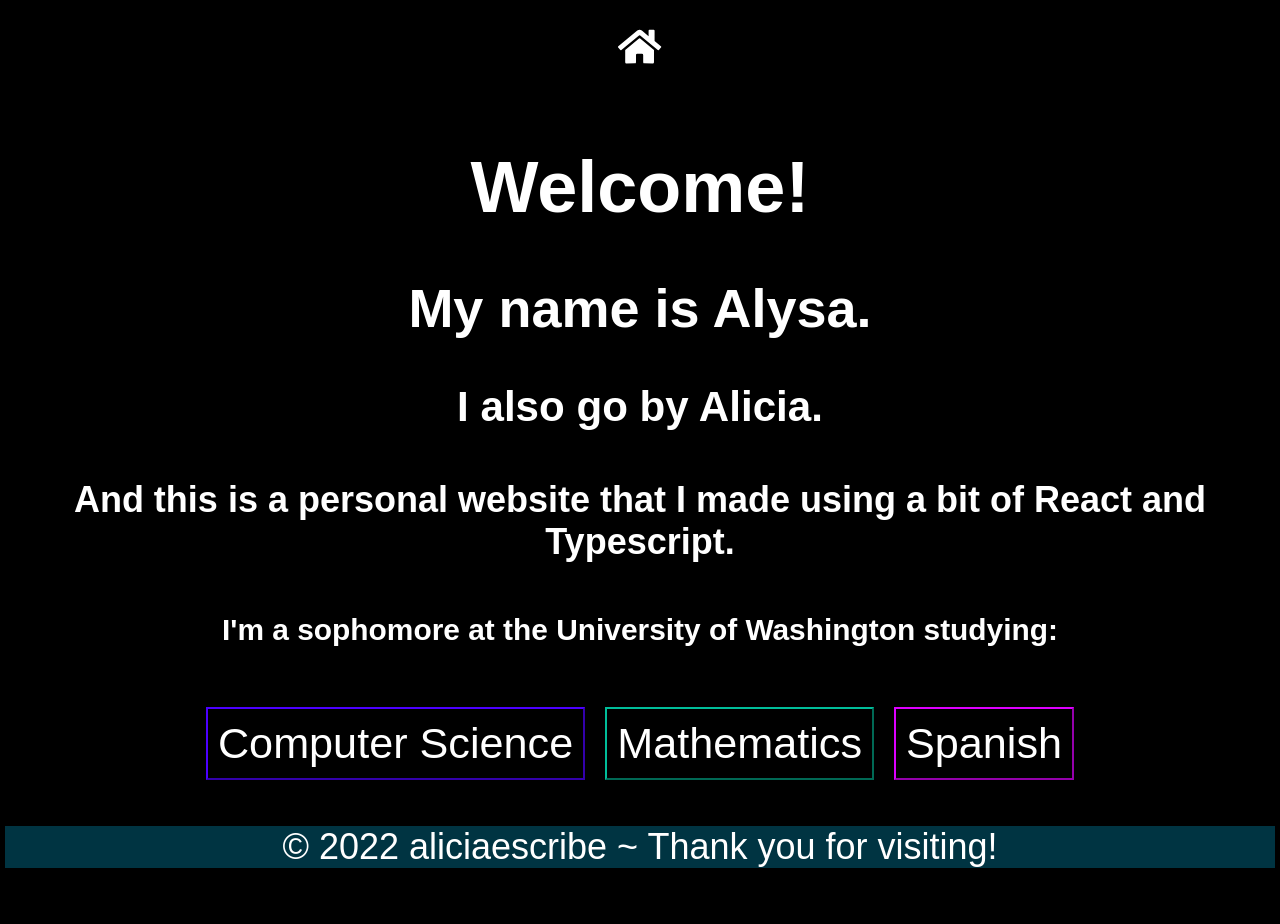
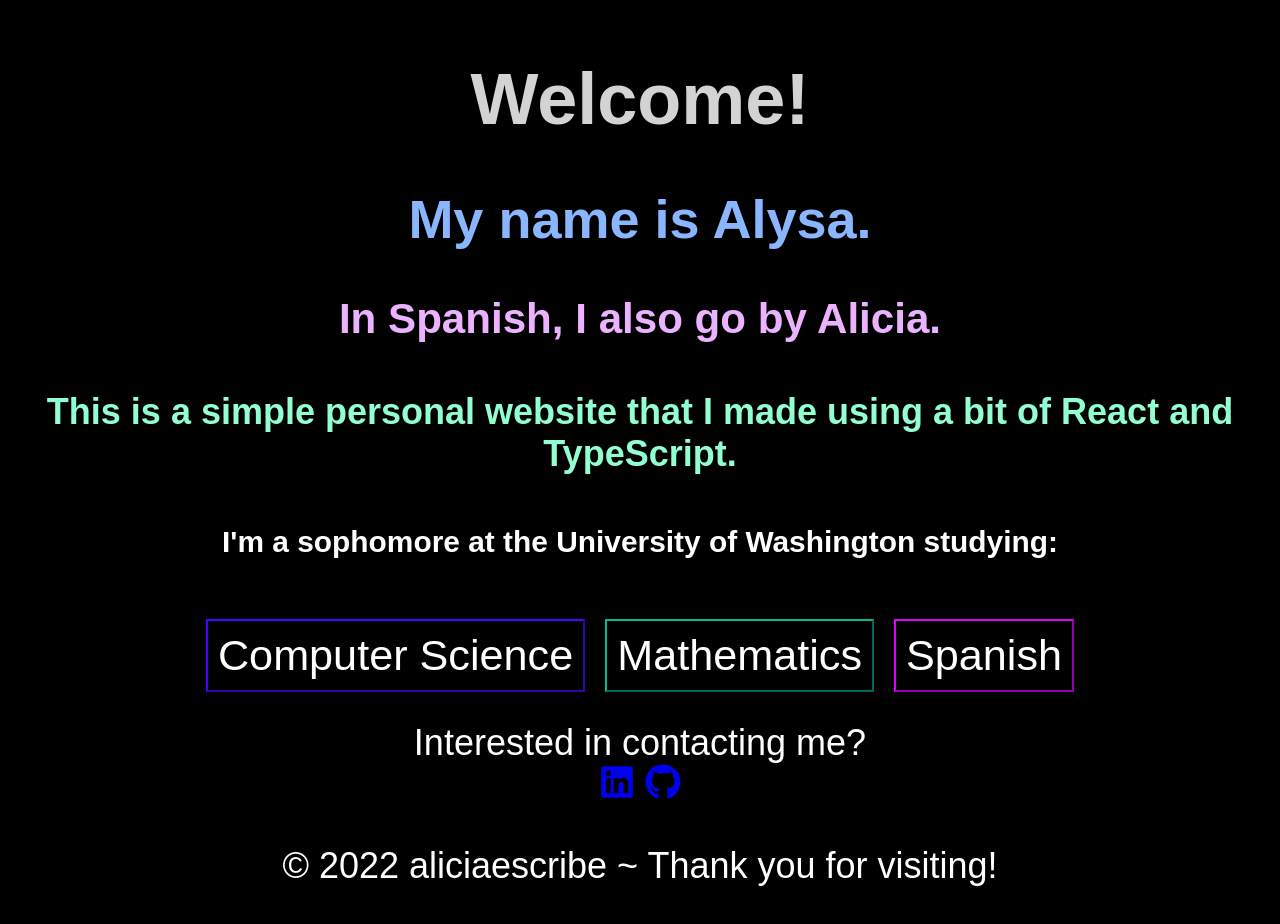
Before and after one commit to kpwce/aliciaescribe, a React (Create React App) app: page / in a window 1280 px wide. Shown: the top 924 px of the page. Built offline with nearby package versions, Linux system fonts and the light colour scheme.

Commit message:
added some color

```diff
--- a/public/index.html
+++ b/public/index.html
@@ -7,7 +7,7 @@
     <meta name="theme-color" content="#000000" />
     <meta
       name="description"
-      content="Web site created using create-react-app"
+      content="Personal website"
     />
     <link rel="apple-touch-icon" href="%PUBLIC_URL%/logo192.png" />
     <!--
@@ -25,6 +25,7 @@
       Learn how to configure a non-root public URL by running `npm run build`.
     -->
     <title>Alicia escribe</title>
+
   </head>
   <body>
     <noscript>You need to enable JavaScript to run this app.</noscript>
--- a/src/App.css
+++ b/src/App.css
@@ -10,11 +10,13 @@ body {
   font-size: calc(20px + 2vmin);
   margin: 5px;
   text-align: center;
+  margin: 10px;
 }
 
 
 footer {
-  background-color: rgb(0, 52, 66);
+  padding-top: 20px;
+  background-color: black;
 }
 
 button {
@@ -58,3 +60,23 @@ button {
   font-size: larger;
   left: 5px;
 }
+
+h1 {
+  color:lightgray;
+}
+
+h2 {
+  color: rgb(137, 182, 255);
+}
+
+h3 {
+  color: rgb(235, 179, 255);
+}
+
+h4 {
+  color: rgb(145, 255, 207);
+}
+
+a {
+  padding: 5px;
+}
--- a/src/App.tsx
+++ b/src/App.tsx
@@ -1,6 +1,6 @@
 import React, {Component} from 'react';
 import './App.css';
-import {FaHome} from 'react-icons/fa';
+import {FaHome, FaLinkedin, FaGithub} from 'react-icons/fa';
 
 interface AppState {
   visible : string;
@@ -31,10 +31,6 @@ export class App extends Component<{}, AppState> {
 
     return (
       <div className="App">
-        <header>
-        <button id='homeIcon' onClick= {() => this.setVisible("home")}><FaHome /></button>
-        </header>
-
       {content}
       {this.getFooter()}
       </div>
@@ -48,9 +44,9 @@ export class App extends Component<{}, AppState> {
 
       <h2>My name is Alysa.</h2>
 
-      <h3>I also go by Alicia.</h3>
+      <h3>In Spanish, I also go by Alicia.</h3>
 
-      <h4>And this is a personal website that I made using a bit of React and Typescript.</h4>
+      <h4>This is a simple personal website that I made using a bit of React and TypeScript.</h4>
 
       <h5>I'm a sophomore at the University of Washington studying: </h5>
 
@@ -67,6 +63,10 @@ export class App extends Component<{}, AppState> {
   getFooter() {
     return (
     <footer>
+      Interested in contacting me?
+      <br/>
+      <a text-color="white" href="www.linkedin.com/in/alysam"><FaLinkedin/></a>
+      <a text-color="white" href="https://github.com/kpwce"><FaGithub/></a>
       <div className="Copyright">
         <p>© {new Date().getFullYear()} aliciaescribe ~ Thank you for visiting!</p>
       </div>
@@ -77,13 +77,16 @@ export class App extends Component<{}, AppState> {
   getCS() {
     return (
       <div className="App-cs">
-        <h1>I study computer science to bring all the projects I dream to create to reality.</h1>
+        <h1>I learn computer science to bring all the projects I dream to create to reality.</h1>
 
-        <h2>Have experience in Java, LaTeX, and Git (Version Control).</h2>
+        <h2>I'm experienced in Java, LaTeX, and Git (Version Control).</h2>
 
-        <h2>Am familiar with JavaScript, HTML, CSS, Python, R, and C.</h2>
+        <h2>I'm familiar with JavaScript, HTML, CSS, Python, R, and C.</h2>
 
-        <h2>Want to learn Excel, SQL, and Python (Machine learning applications).</h2>
+        <h2>I want to learn Excel, SQL, and Python (machine learning applications).</h2>
+
+        <br/>
+        <button id='homeIcon' onClick= {() => this.setVisible("home")}><FaHome /></button>
       </div>
     );
   }
@@ -91,13 +94,15 @@ export class App extends Component<{}, AppState> {
   getMath() {
     return (
       <div className="App-math">
-      <h1>I study math to not only comprehend but also create the world I want to see.</h1>
+      <h1>I learn math to not only comprehend but also create the world I want to see.</h1>
 
       I've taken courses in calculus, linear algebra, differential equations, and statistics. I have a basic understanding of proof-writing.
 
-      <br/>
+      <br/><br/>
       I'm passionate about teaching mathematics and advocate for the use of technology to further understanding of mathematics.
       <br/>
+
+      <button id='homeIcon' onClick= {() => this.setVisible("home")}><FaHome /></button>
     </div>
     );
   }
@@ -105,7 +110,9 @@ export class App extends Component<{}, AppState> {
   getSpanish() {
     return (
       <div className="App-spanish">
-      <h1>Actually, I don't study Spanish. I started taking classes in middle school as an elective and haven't stopped taking classes since.</h1>
+      <h1>Actually, I don't study Spanish.</h1>
+
+      <h3>I started taking classes in middle school as an elective and haven't stopped taking classes ever since.</h3>
 
       <h2>What I've Read:</h2>
 
@@ -114,6 +121,9 @@ export class App extends Component<{}, AppState> {
       <h2>What I've Written:</h2>
 
       <a href="https://revistaliteral.com/2020/04/13/un-dia-en-el-anden/">Un día en el andén</a>
+
+      <br/>
+      <button id='homeIcon' onClick= {() => this.setVisible("home")}><FaHome /></button>
       </div>
     );
   }
@@ -123,6 +133,7 @@ export class App extends Component<{}, AppState> {
     this.setState({visible : topic});
   }
 
+
 }
 
 export default App;
```
